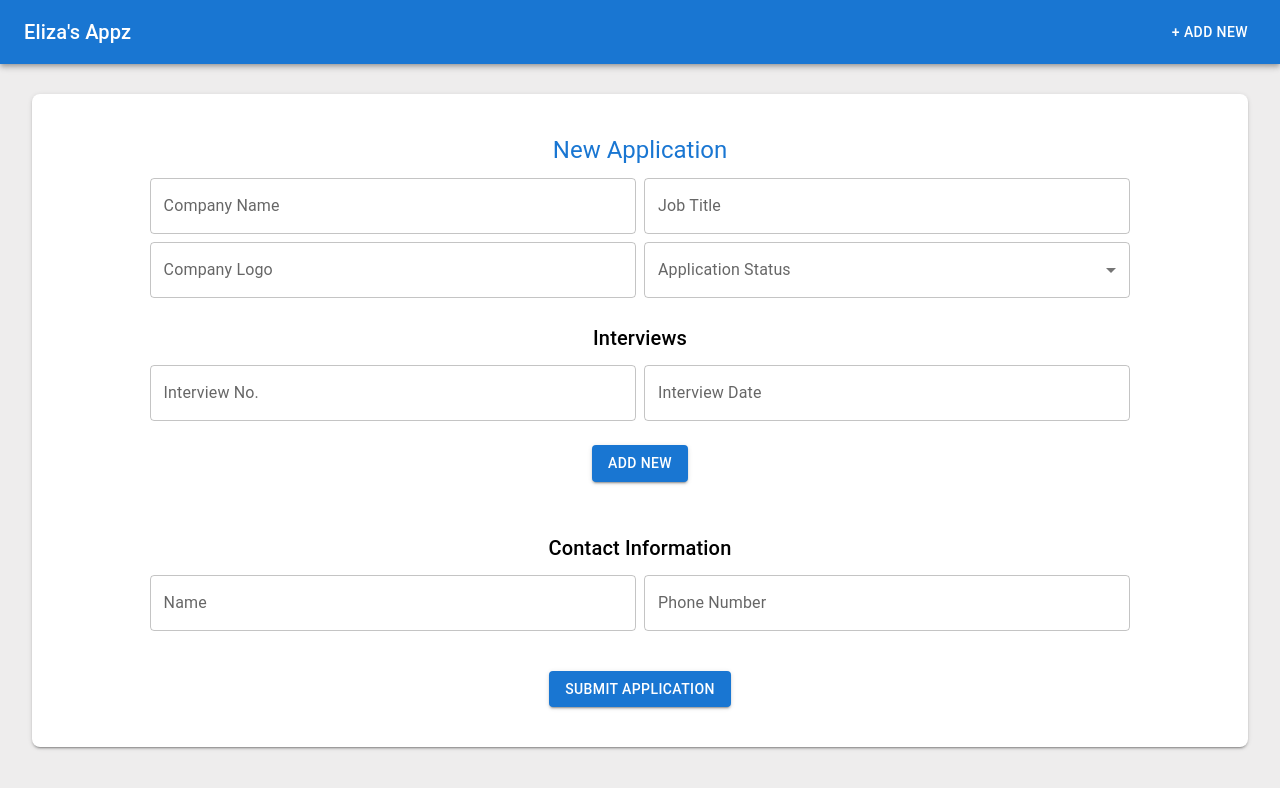
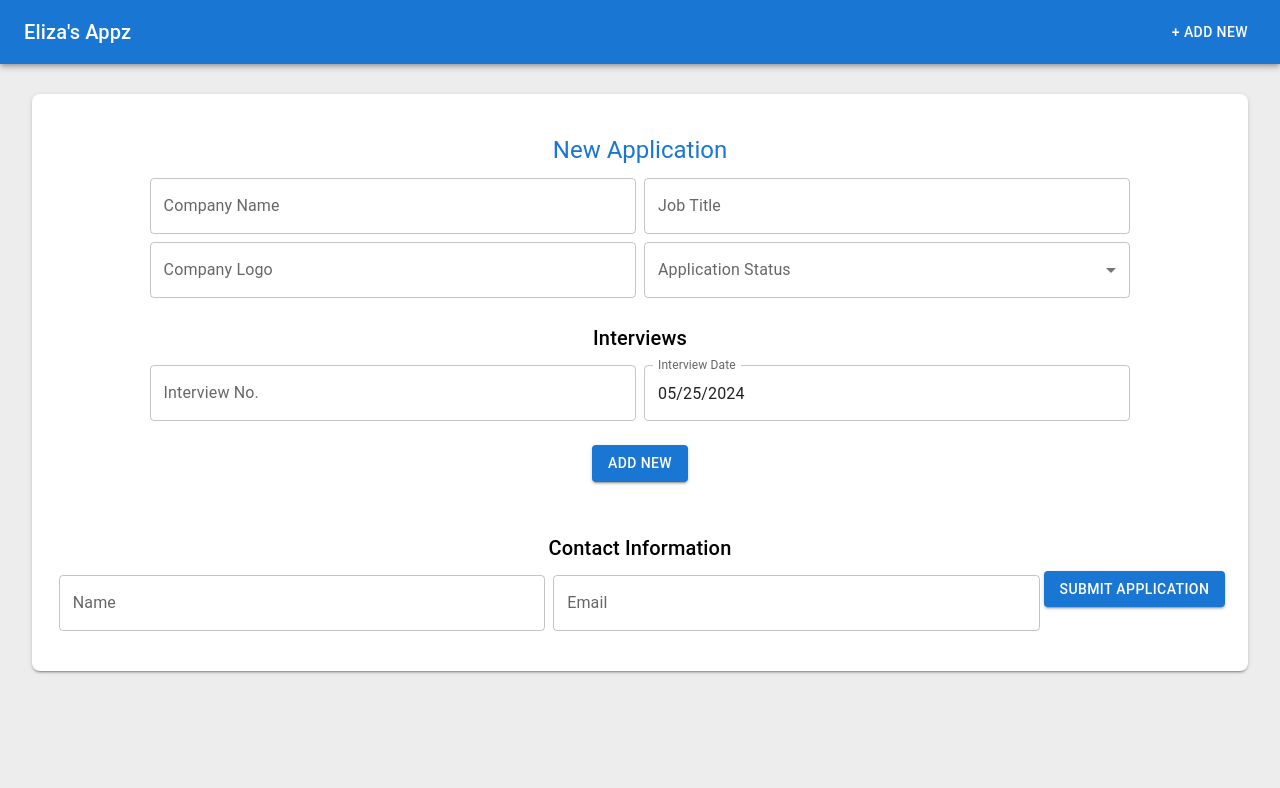
Before and after one commit to elizacohen5/elizas-appz, a React (Create React App) app: page /form in a window 1280 px wide. Shown: the top 788 px of the page. Built offline with nearby package versions, Linux system fonts and the light colour scheme.

Commit message:
POST functionality

```diff
--- a/db.json
+++ b/db.json
@@ -1,7 +1,7 @@
 {
   "applications": [
     {
-      "id": 1,
+      "id": "1",
       "applicationDate": "April 20, 2024",
       "jobTitle": "Junior Software Engineer",
       "company": "Google",
@@ -28,7 +28,7 @@
       "accepted": false
     },
     {
-        "id": 2,
+      "id": "2",
       "applicationDate": "April 21, 2024",
       "jobTitle": "Software Engineer I",
       "company": "Microsoft",
@@ -55,7 +55,7 @@
       "accepted": false
     },
     {
-        "id": 3,
+      "id": "3",
       "applicationDate": "April 22, 2024",
       "jobTitle": "Software Engineer",
       "company": "Salesforce",
@@ -82,7 +82,7 @@
       "accepted": false
     },
     {
-        "id": 4,
+      "id": "4",
       "applicationDate": "April 23, 2024",
       "jobTitle": "Web Developer",
       "company": "Meta",
@@ -109,7 +109,7 @@
       "accepted": false
     },
     {
-        "id": 5,
+      "id": "5",
       "applicationDate": "April 24, 2024",
       "jobTitle": "Junior Software Engineer",
       "company": "Bloomberg",
@@ -134,6 +134,35 @@
         }
       ],
       "accepted": false
+    },
+    {
+      "id": "6eba",
+      "applicationDate": "May 27, 2024",
+      "jobTitle": "Software Engineer",
+      "company": "Netflix",
+      "companyLogo": "https://upload.wikimedia.org/wikipedia/commons/thumb/0/08/Netflix_2015_logo.svg/2560px-Netflix_2015_logo.svg.png",
+      "status": "Interviewing",
+      "contact": {
+        "name": "Eliza Cohen",
+        "email": "elizacohen5@gmail.com"
+      },
+      "interviews": [
+        {
+          "round": "1",
+          "date": "2024-05-27T19:40:47.012Z",
+          "id": "7a32a4e8-aa61-49e2-b3e2-65b8b7d48b4d"
+        },
+        {
+          "round": "2",
+          "date": "2024-05-27T19:42:06.542Z",
+          "id": "3915cc58-4205-4406-a017-94e923f1780f"
+        },
+        {
+          "round": "3",
+          "date": "2024-05-27T19:42:12.692Z",
+          "id": "4750cddb-5ed0-4e26-ba39-5eee072fcd26"
         }
       ]
     }
+  ]
+}
--- a/package.json
+++ b/package.json
@@ -18,6 +18,7 @@
     "react-dom": "^18.3.1",
     "react-router-dom": "^6.23.1",
     "react-scripts": "5.0.1",
+    "uuid": "^9.0.1",
     "web-vitals": "^2.1.4"
   },
   "scripts": {
--- a/src/Components/Form.jsx
+++ b/src/Components/Form.jsx
@@ -1,4 +1,7 @@
 import React, { useState } from "react";
+import dayjs from "dayjs";
+import { v4 as uuidv4 } from 'uuid';
+import { Link } from "react-router-dom";
 import { MenuItem } from "@mui/material";
 import Box from "@mui/material/Box";
 import TextField from "@mui/material/TextField";
@@ -9,54 +12,100 @@ import { DatePicker } from "@mui/x-date-pickers/DatePicker";
 import Button from "@mui/material/Button";
 
 function Form() {
-  const [interviewForm, setInterviewForm] = useState([
-    <TextField
-      key="interview-number-0"
-      id="interview-number-0"
-      label="Interview No."
-      variant="outlined"
-      sx={{ m: 0.5, width: "40%" }}
-    />,
-    <LocalizationProvider key="interview-date-0" dateAdapter={AdapterDayjs}>
-      <DatePicker label="Interview Date" sx={{ m: 0.5, width: "40%" }} />
-    </LocalizationProvider>,
-  ]);
-  const [applicationStatus, setApplicationStatus] = useState("");
+  const [formData, setFormData] = useState({
+    applicationDate: "",
+    jobTitle: "",
+    company: "",
+    companyLogo: "",
+    status: "",
+    contact: {
+      name: "",
+      email: "",
+    },
+    interviews: [{ round: "", date: dayjs(), id: uuidv4() }],
+  });
+
+  function handleChange(event) {
+    setFormData({
+      ...formData,
+      [event.target.name]: event.target.value,
+    });
+  }
+
+  function handleContactChange(event) {
+    setFormData({
+      ...formData,
+      contact: {
+        ...formData.contact,
+        [event.target.name]: event.target.value,
+      },
+    });
+  }
+
+  function handleInterviewRoundChange(event) {
+    console.log(event.target.value);
+    setFormData({
+      ...formData,
+      interviews: formData.interviews.map((interview) => {
+        if (event.target.id !== interview.id) {
+          return interview;
+        } else {
+          return {
+            ...interview,
+            round: event.target.value,
+          };
+        }
+      }),
+    });
+  }
+
+  function handleInterviewDateChange(id, value) {
+    console.log(value);
+    setFormData({
+      ...formData,
+      interviews: formData.interviews.map((interview) => {
+        if (id !== interview.id) {
+          return interview;
+        } else {
+          return {
+            ...interview,
+            date: value,
+          };
+        }
+      }),
+    });
+  }
 
   function handleAddInterviewButtonClick() {
-    const newInterviewForm = interviewForm.concat([
-      <TextField
-        key={`interview-number-${interviewForm.length}`}
-        id={`interview-number-${interviewForm.length}`}
-        label="Interview No."
-        variant="outlined"
-        sx={{ m: 0.5, width: "40%" }}
-      />,
-      <LocalizationProvider
-        key={`interview-date-${interviewForm.length}`}
-        dateAdapter={AdapterDayjs}
-      >
-        <DatePicker label="Interview Date" sx={{ m: 0.5, width: "40%" }} />
-      </LocalizationProvider>,
-    ]);
-    setInterviewForm(newInterviewForm);
+    setFormData({
+      ...formData,
+      interviews: [...formData.interviews, { round: "", date: dayjs(), id: uuidv4() }],
+    });
+  }
+
+  function handleSubmit(event) {
+    console.log("hi");
+    event.preventDefault();
+    fetch("http://localhost:8000/applications", {
+      method: "POST",
+      headers: {
+        "Content-Type": "application/json",
+      },
+      body: JSON.stringify({
+        ...formData,
+        applicationDate: dayjs().format("MMM D, YYYY"),
+        accepted: false
+      }),
+    })
+      .then((r) => r.json())
+      .then((interview) => console.log(interview));
   }
 
   const applicationStatusOptions = [
-    {
-      value: "Application Sent",
-    },
-    {
-      value: "Interviewing",
-    },
-    {
-      value: "Application Closed",
-    },
+    { value: "Application Sent" },
+    { value: "Interviewing" },
+    { value: "Application Closed" },
   ];
-
-  const handleApplicationStatusChange = (event) => {
-    setApplicationStatus(event.target.value);
-  };
 
   return (
     <>
@@ -80,26 +129,31 @@ function Form() {
         >
           New Application
         </Typography>
-        <Box
-          component="form" /* This is a form. Add submit event listener here */
-          autoComplete="off"
-        >
         <TextField
           id="company-name"
           label="Company Name"
           variant="outlined"
+          name="company"
+          value={formData.company}
+          onChange={handleChange}
           sx={{ m: 0.5, width: "40%" }}
         />
         <TextField
           id="job-title"
           label="Job Title"
           variant="outlined"
+          name="jobTitle"
+          value={formData.jobTitle}
+          onChange={handleChange}
           sx={{ m: 0.5, width: "40%" }}
         />
         <TextField
           id="company-logo"
           label="Company Logo"
           variant="outlined"
+          name="companyLogo"
+          value={formData.companyLogo}
+          onChange={handleChange}
           sx={{ m: 0.5, width: "40%" }}
         />
         <TextField
@@ -107,8 +161,9 @@ function Form() {
           select
           label="Application Status"
           variant="outlined"
-            value={applicationStatus}
-            onChange={handleApplicationStatusChange}
+          name="status"
+          value={formData.status}
+          onChange={handleChange}
           sx={{ m: 0.5, width: "40%" }}
         >
           {applicationStatusOptions.map((option) => (
@@ -127,7 +182,32 @@ function Form() {
           Interviews{" "}
         </Typography>
 
-          <div id="interview-rows">{interviewForm}</div>
+        <div id="interview-rows">
+          {formData.interviews.map((interview) => {
+            return (
+              <Box key={interview.id}>
+                <TextField
+                  id={interview.id}
+                  label="Interview No."
+                  variant="outlined"
+                  name="round"
+                  value={interview.round}
+                  onChange={handleInterviewRoundChange}
+                  sx={{ m: 0.5, width: "40%" }}
+                />
+                <LocalizationProvider dateAdapter={AdapterDayjs}>
+                  <DatePicker
+                    label="Interview Date"
+                    name="date"
+                    value={interview.date}
+                    onChange={(newValue) => handleInterviewDateChange(interview.round, newValue)}
+                    sx={{ m: 0.5, width: "40%" }}
+                  />
+                </LocalizationProvider>
+              </Box>
+            );
+          })}
+        </div>
 
         <Button
           variant="contained"
@@ -154,16 +234,27 @@ function Form() {
           id="contact-name"
           label="Name"
           variant="outlined"
+          name="name"
+          value={formData.contact.name}
+          onChange={handleContactChange}
           sx={{ m: 0.5, width: "40%" }}
         />
         <TextField
-            id="contact-phone-number"
-            label="Phone Number"
+          id="contact-email"
+          label="Email"
           variant="outlined"
+          name="email"
+          value={formData.contact.email}
+          onChange={handleContactChange}
           sx={{ m: 0.5, width: "40%", marginBottom: "40px" }}
         />
-        </Box>
-        <Button variant="contained" sx={{ marginBottom: "40px" }}>
+
+        <Button
+          variant="contained"
+          sx={{ marginBottom: "40px" }}
+          type="submit"
+          onClick={handleSubmit}
+        >
           Submit Application
         </Button>
       </Box>
```
Also changed, not shown: 1 other file (tests, documents, lock files or other folders). Lines whose indentation alone changed are shown as unchanged.
